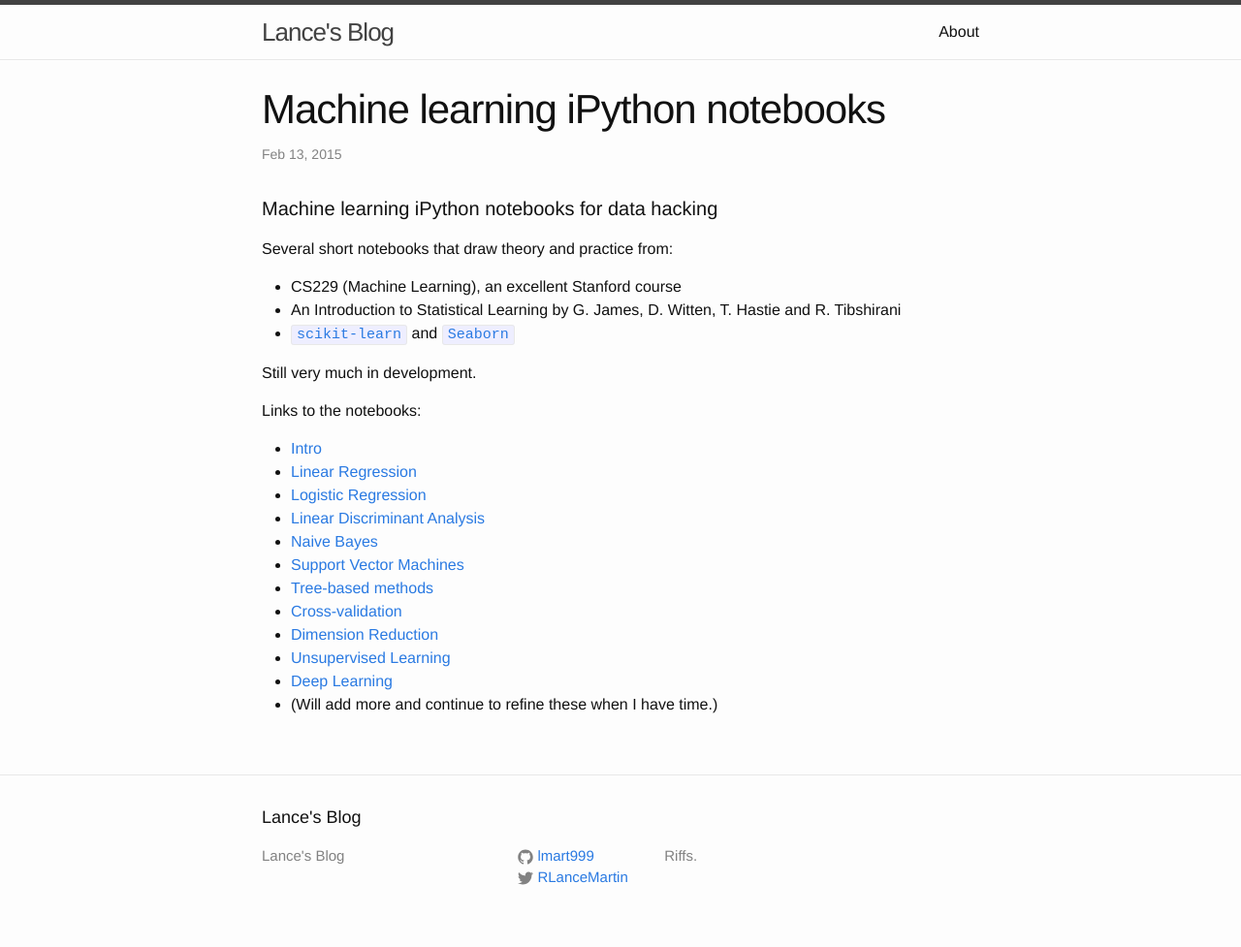
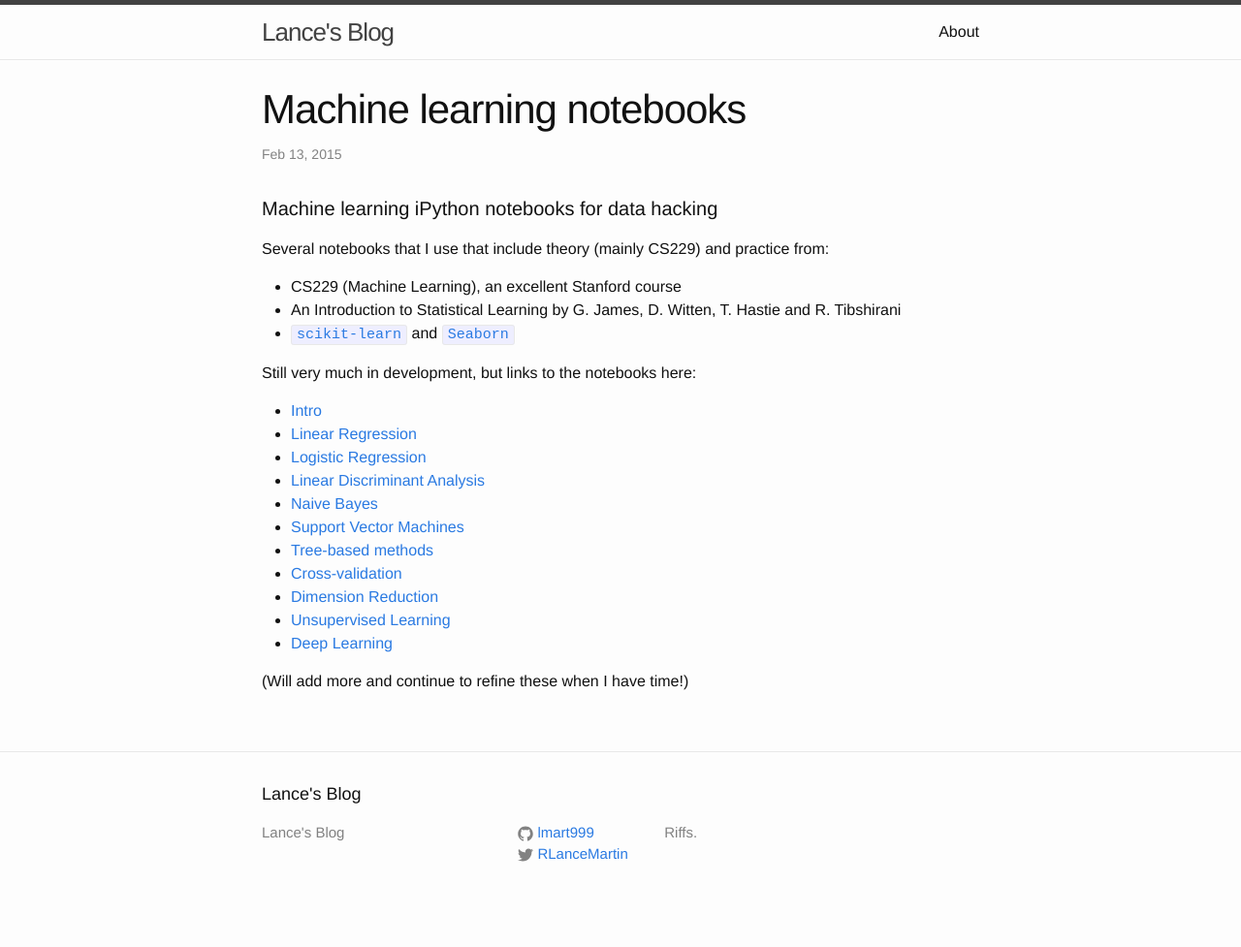
Before and after one commit to rlancemartin/rlancemartin.github.io, a Jekyll site: the page built from _posts/2015-02-13-ml.markdown, in a window 1280 px wide. Shown: the whole page at 97% size. Built offline with Jekyll 4.4.1, drawn with Linux system fonts in a browser that asks for light colours; Markdown is read by kramdown in place of the engine named in the settings; after the commit the page ends 953 px from its top, so only the background shows below that.

Commit message:
Updated ML>

```diff
--- a/_posts/2015-02-13-ml.markdown
+++ b/_posts/2015-02-13-ml.markdown
@@ -1,22 +1,20 @@
 ---
 layout: post
 comments: false
-title:  "Machine learning iPython notebooks"
+title:  "Machine learning notebooks"
 excerpt: "iPython notebooks following CS229 and ISL with scikit-learn implementations."
 date:   2015-02-13 10:19:00
 ---
 
 ####Machine learning iPython notebooks for data hacking
 
-Several short notebooks that draw theory and practice from:
+Several notebooks that I use that include theory (mainly CS229) and practice from:
 
 * CS229 (Machine Learning), an excellent Stanford course
 * An Introduction to Statistical Learning by G. James, D. Witten, T. Hastie and R. Tibshirani
 * [`scikit-learn`](http://scikit-learn.org/stable/) and [`Seaborn`](http://stanford.edu/~mwaskom/software/seaborn/)
 
-Still very much in development.
-
-Links to the notebooks:
+Still very much in development, but links to the notebooks here:
 
 * [Intro](http://nbviewer.ipython.org/github/lmart999/CS229_ISL/blob/master/Intro%20and%20Philosophy.ipynb)
 * [Linear Regression](http://nbviewer.ipython.org/github/lmart999/CS229_ISL/blob/master/Linear%20Regression.ipynb)
@@ -29,4 +27,5 @@ Links to the notebooks:
 * [Dimension Reduction](http://nbviewer.ipython.org/github/lmart999/CS229_ISL/blob/master/Dimension%20Reduction.ipynb)
 * [Unsupervised Learning](http://nbviewer.ipython.org/github/lmart999/CS229_ISL/blob/master/Unsupervised%20learning.ipynb)
 * [Deep Learning](http://nbviewer.ipython.org/github/lmart999/CS229_ISL/blob/master/Deep%20Learning.ipynb)
-* (Will add more and continue to refine these when I have time.)
+
+(Will add more and continue to refine these when I have time!)
```
